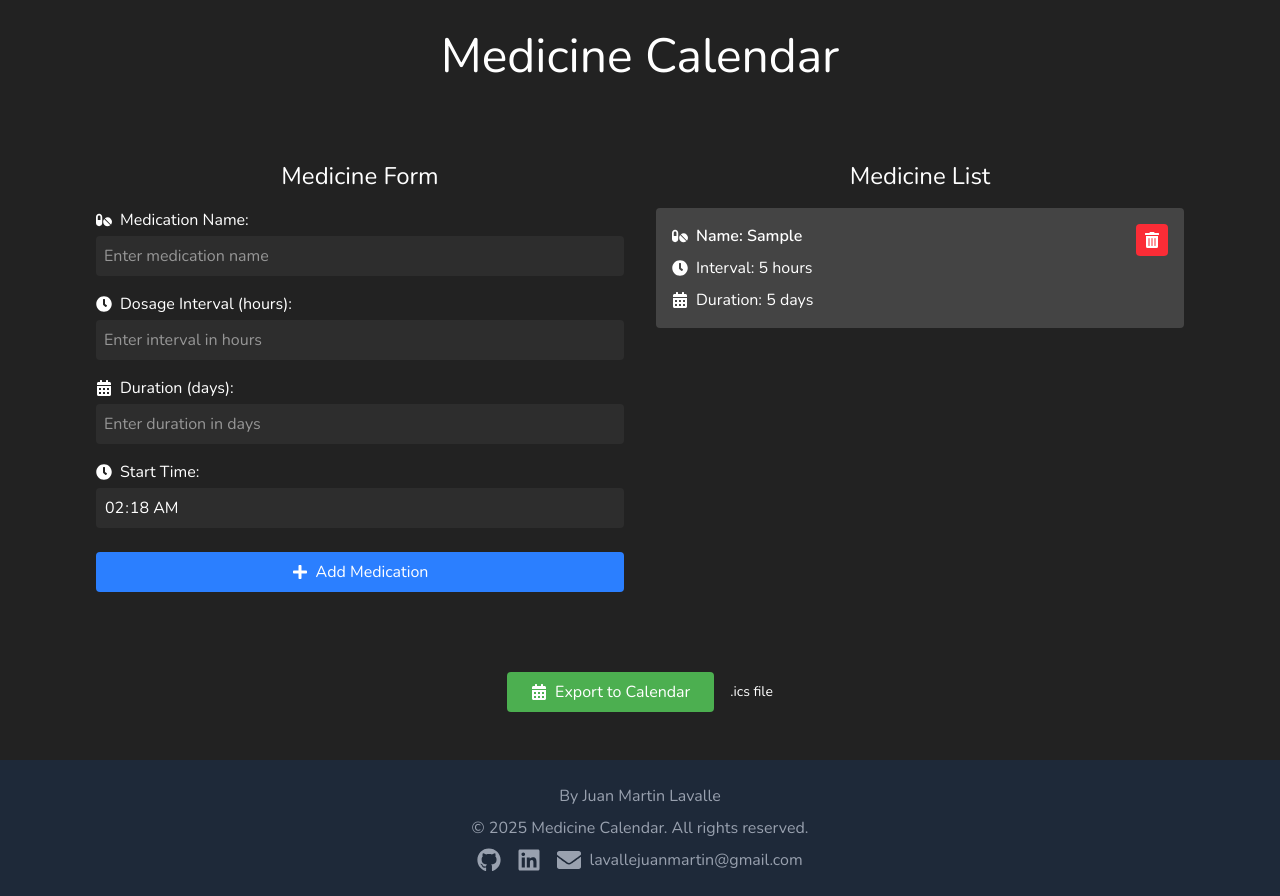
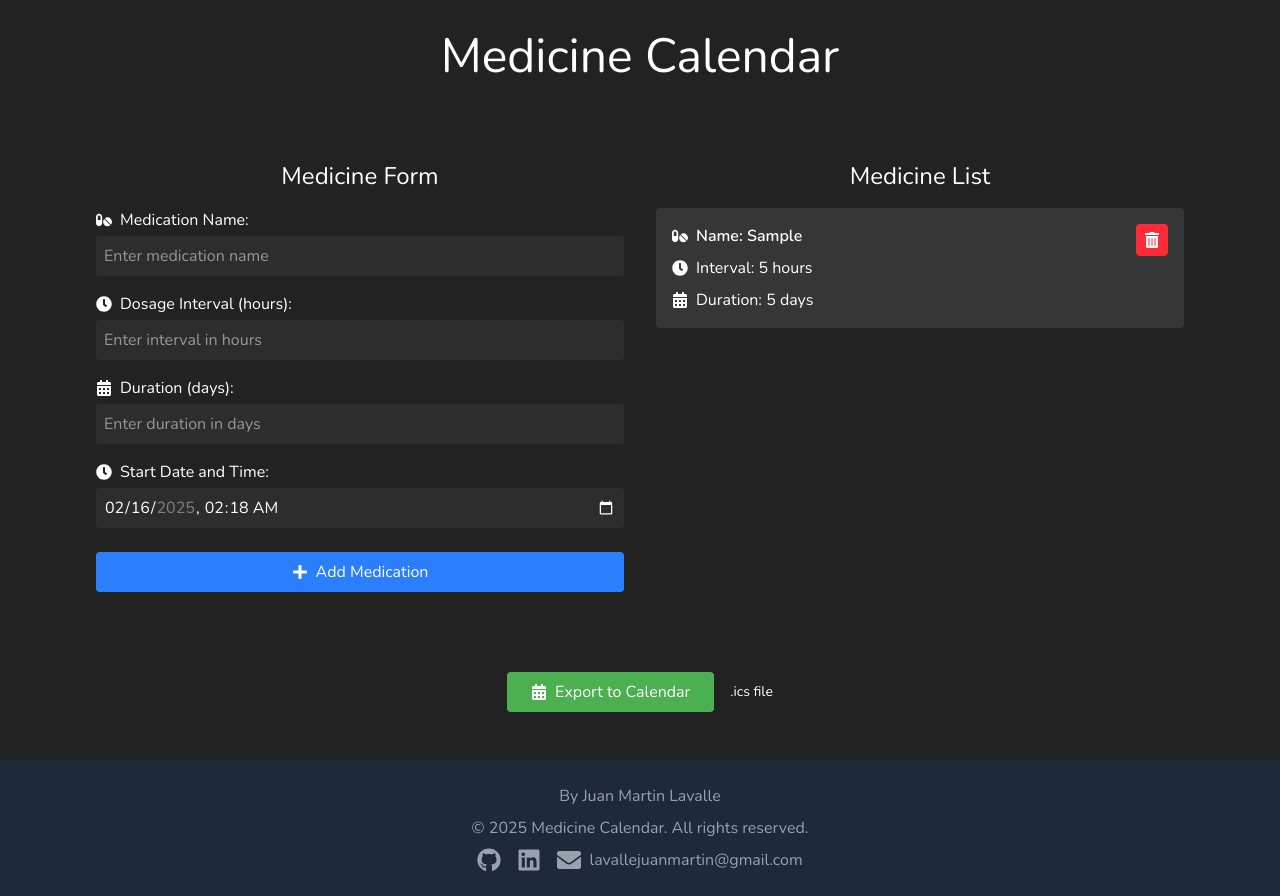
Before and after one commit to Juanmartin19l/medicine-calendar, a React (Vite) app: page / in a window 1280 px wide. Both pictures are taken after typing "Sample", "5", "5" into the empty fields and a click on the button "Add Medication". Built offline with nearby package versions, Linux system fonts and the light colour scheme.

Commit message:
Medicine Form new date and time input

```diff
--- a/src/components/MedicineForm.jsx
+++ b/src/components/MedicineForm.jsx
@@ -8,7 +8,11 @@ export function MedicineForm({ onSubmit, existingMedicines }) {
   const [duration, setDuration] = useState("");
   const [startTime, setStartTime] = useState(() => {
     const now = new Date();
-    return now.toTimeString().slice(0, 5);
+    const timezoneOffset = now.getTimezoneOffset() * 60000;
+    const localISOTime = new Date(now - timezoneOffset)
+      .toISOString()
+      .slice(0, 16);
+    return localISOTime;
   });
   const [errors, setErrors] = useState({});
   const formRef = useRef(null);
@@ -60,6 +64,13 @@ export function MedicineForm({ onSubmit, existingMedicines }) {
       }
     }
 
+    // Validación de fecha y hora
+    if (!startTime) {
+      newErrors.startTime = "Start time is required";
+    } else if (isNaN(Date.parse(startTime))) {
+      newErrors.startTime = "Invalid date and time format";
+    }
+
     setErrors(newErrors);
     return Object.keys(newErrors).length === 0;
   };
@@ -72,14 +83,14 @@ export function MedicineForm({ onSubmit, existingMedicines }) {
         name: medicine,
         interval: parseInt(interval),
         duration: parseInt(duration),
-        startTime: startTime,
+        startTime: new Date(startTime).toISOString(),
       };
       onSubmit(newMedicine);
       setMedicine("");
       setInterval("");
       setDuration("");
       const now = new Date();
-      setStartTime(now.toTimeString().slice(0, 5));
+      setStartTime(now.toISOString().slice(0, 16));
       setErrors({});
     }
   }
@@ -181,15 +192,43 @@ export function MedicineForm({ onSubmit, existingMedicines }) {
         <div>
           <label className="flex items-center gap-2">
             <FaClock />
-            Start Time:
+            Start Date and Time:
           </label>
           <input
-            type="time"
-            className="w-full bg-[#2d2d2d] rounded p-2 mt-1"
+            type="datetime-local"
+            className={`w-full bg-[#2d2d2d] rounded p-2 mt-1 ${
+              errors.startTime ? "border-red-500" : ""
+            }`}
             value={startTime}
             onChange={(e) => setStartTime(e.target.value)}
+            min={new Date(
+              new Date().getTime() - new Date().getTimezoneOffset() * 60000
+            )
+              .toISOString()
+              .slice(0, 16)}
+            max={new Date(
+              new Date(
+                new Date().setMonth(new Date().getMonth() + 1)
+              ).getTime() -
+                new Date().getTimezoneOffset() * 60000
+            )
+              .toISOString()
+              .slice(0, 16)}
             required
           />
+          <AnimatePresence>
+            {errors.startTime && (
+              <motion.span
+                className="text-red-500 text-sm mt-1 block"
+                initial={{ opacity: 0, y: -10 }}
+                animate={{ opacity: 1, y: 0 }}
+                exit={{ opacity: 0, y: -10 }}
+                transition={{ duration: 0.3 }}
+              >
+                {errors.startTime}
+              </motion.span>
+            )}
+          </AnimatePresence>
         </div>
 
         <motion.button
--- a/src/components/MedicineList.jsx
+++ b/src/components/MedicineList.jsx
@@ -32,7 +32,7 @@ export function MedicineList({ medicines, onDelete }) {
               {medicines.map((med, index) => (
                 <motion.div
                   key={index}
-                  className="bg-[#444444] p-4 rounded"
+                  className="bg-[#363636] p-4 rounded"
                   initial={hasAnimations ? { opacity: 0 } : false}
                   animate={hasAnimations ? { opacity: 1 } : false}
                   exit={hasAnimations ? { opacity: 0 } : false}
--- a/src/index.css
+++ b/src/index.css
@@ -60,3 +60,10 @@ input[type="number"] {
 ::-webkit-scrollbar-thumb:active {
   background-color: var(--scrollbar-thumb-active-color, #808080);
 }
+
+input[type="datetime-local"]::-webkit-calendar-picker-indicator {
+  filter: invert(
+    1
+  ); /* Invierte el color del icono (útil para cambiar a blanco) */
+  cursor: pointer;
+}
--- a/src/utils/CalendarExporter.js
+++ b/src/utils/CalendarExporter.js
@@ -2,10 +2,7 @@ import { createEvents } from "ics";
 
 export function exportToCalendar(medicines) {
   const events = medicines.flatMap((med) => {
-    const startDate = new Date();
-    const [startHour, startMinute] = med.startTime.split(":").map(Number);
-
-    startDate.setHours(startHour, startMinute, 0, 0);
+    const startDate = new Date(med.startTime);
 
     const eventsForMed = [];
     const endDate = new Date(
@@ -73,7 +70,12 @@ ${durationText}
     // Si el intervalo es >= 24 horas, agregar una última toma al final
     if (med.interval >= 24) {
       const finalDoseTime = new Date(endDate);
-      finalDoseTime.setHours(startHour, startMinute, 0, 0);
+      finalDoseTime.setHours(
+        startDate.getHours(),
+        startDate.getMinutes(),
+        0,
+        0
+      );
 
       const finalEndHours = finalDoseTime.getHours() + 1;
       const finalEndMinutes = finalDoseTime.getMinutes();
```
Also changed, not shown: 1 other file (tests, documents, lock files or other folders).
